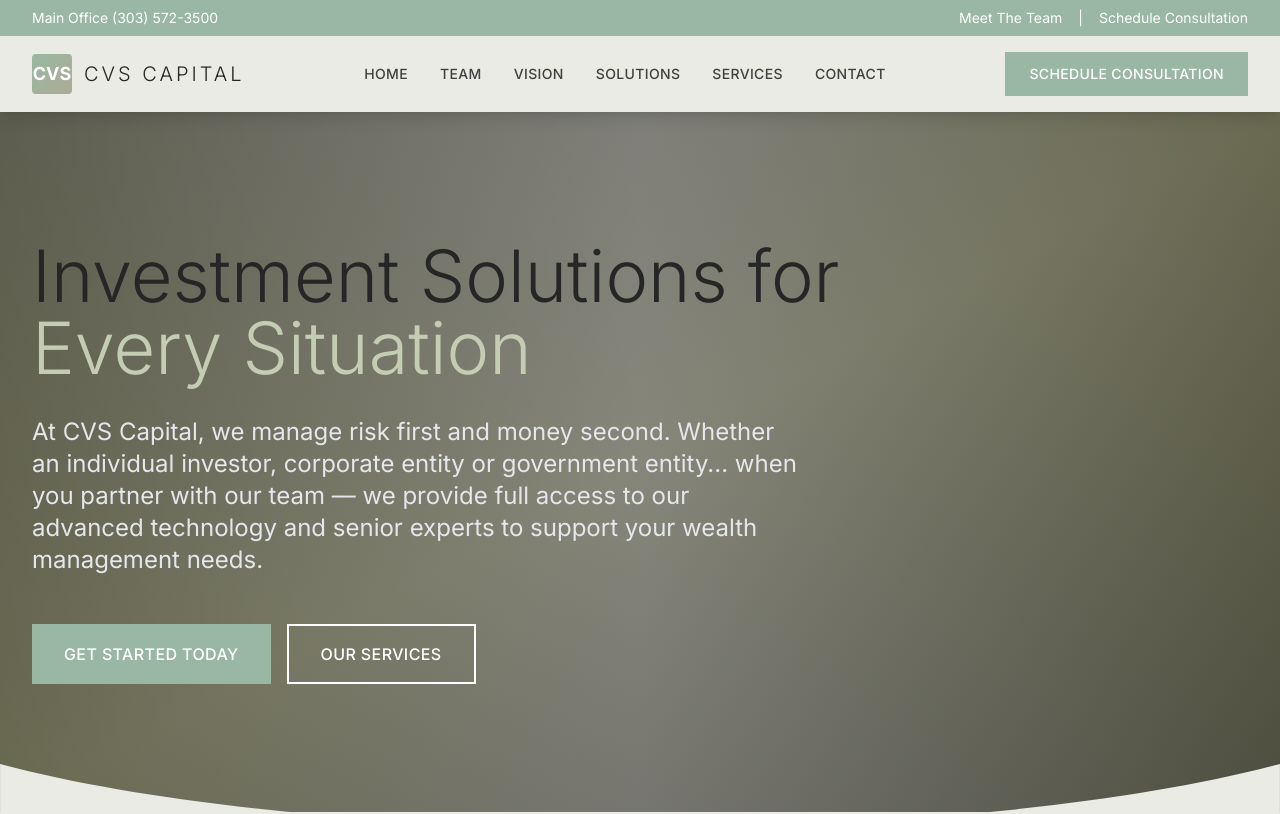
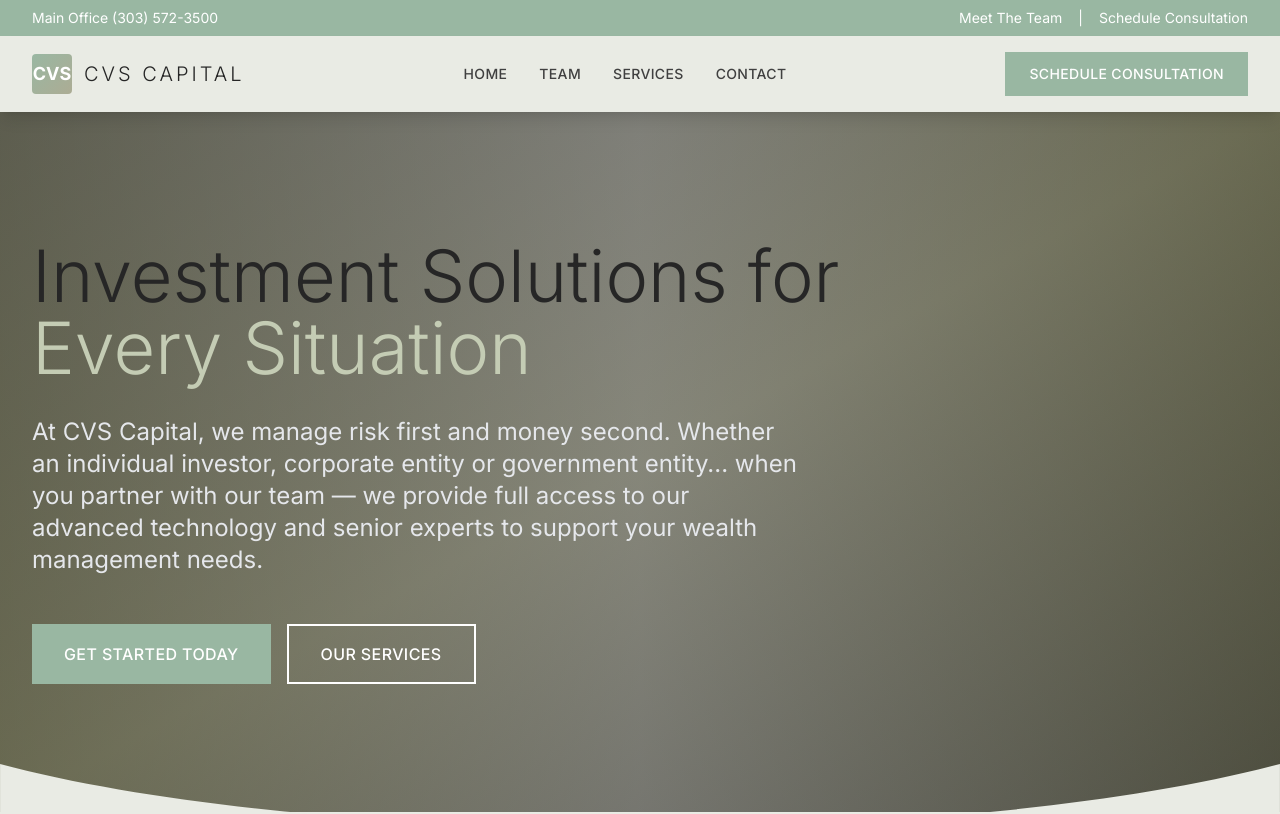
Before and after one commit to curtiss18/cvs-capital-website, a Next.js app: page / in a window 1280 px wide. Shown: the top 814 px of the page. Built offline with nearby package versions, Linux system fonts and the light colour scheme.

Commit message:
Updated navigation in the header

```diff
--- a/src/components/layout/header.tsx
+++ b/src/components/layout/header.tsx
@@ -12,9 +12,7 @@ export function Header() {
   const navigation = [
     { name: "Home", href: "/" },
     { name: "Team", href: "/team" },
-    { name: "Vision", href: "#philosophy" },
-    { name: "Solutions", href: "#services" },
-    { name: "Services", href: "/services" },
+    { name: "Services", href: "#services" },
     { name: "Contact", href: "/contact" },
   ]
 
```
